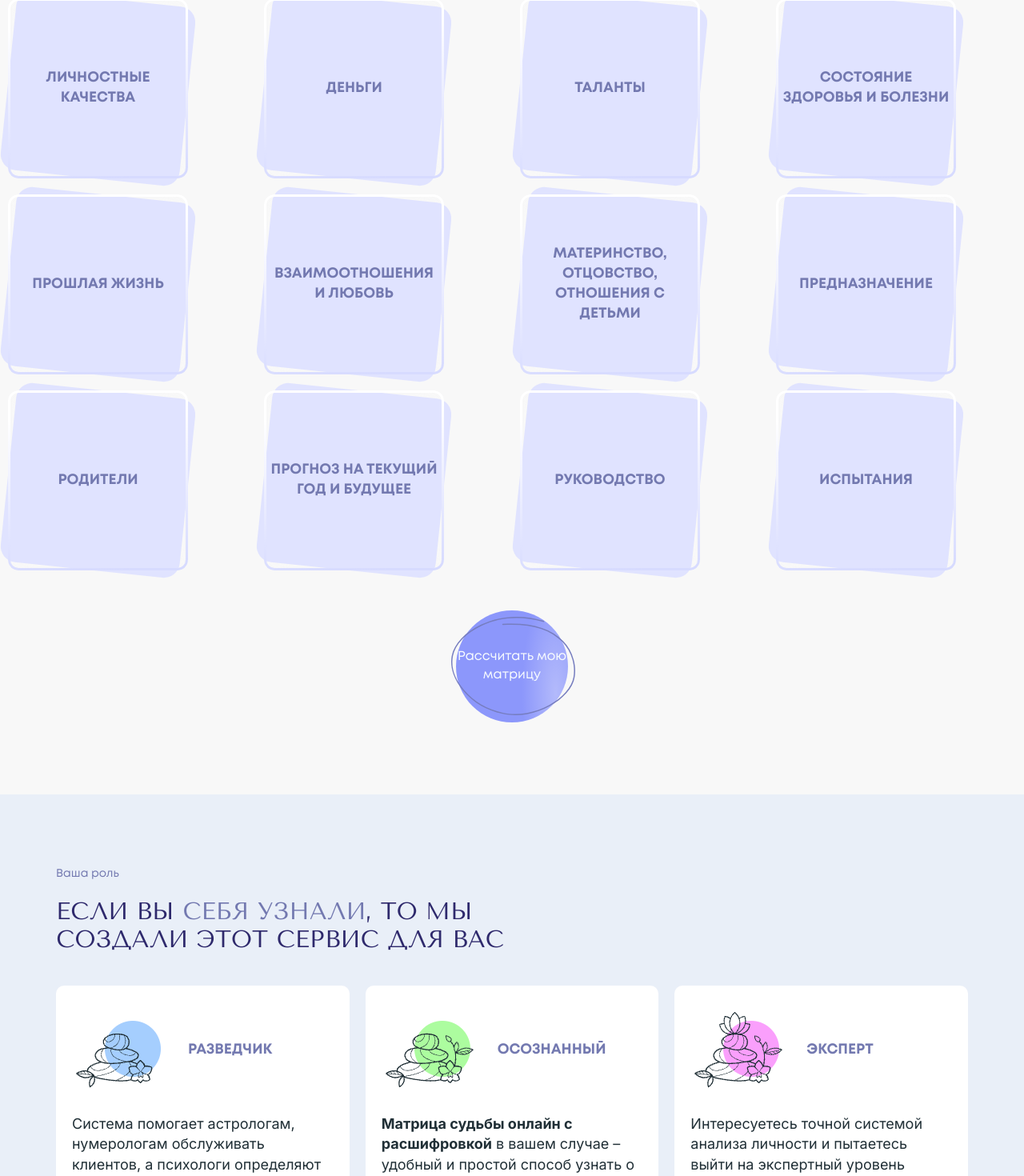
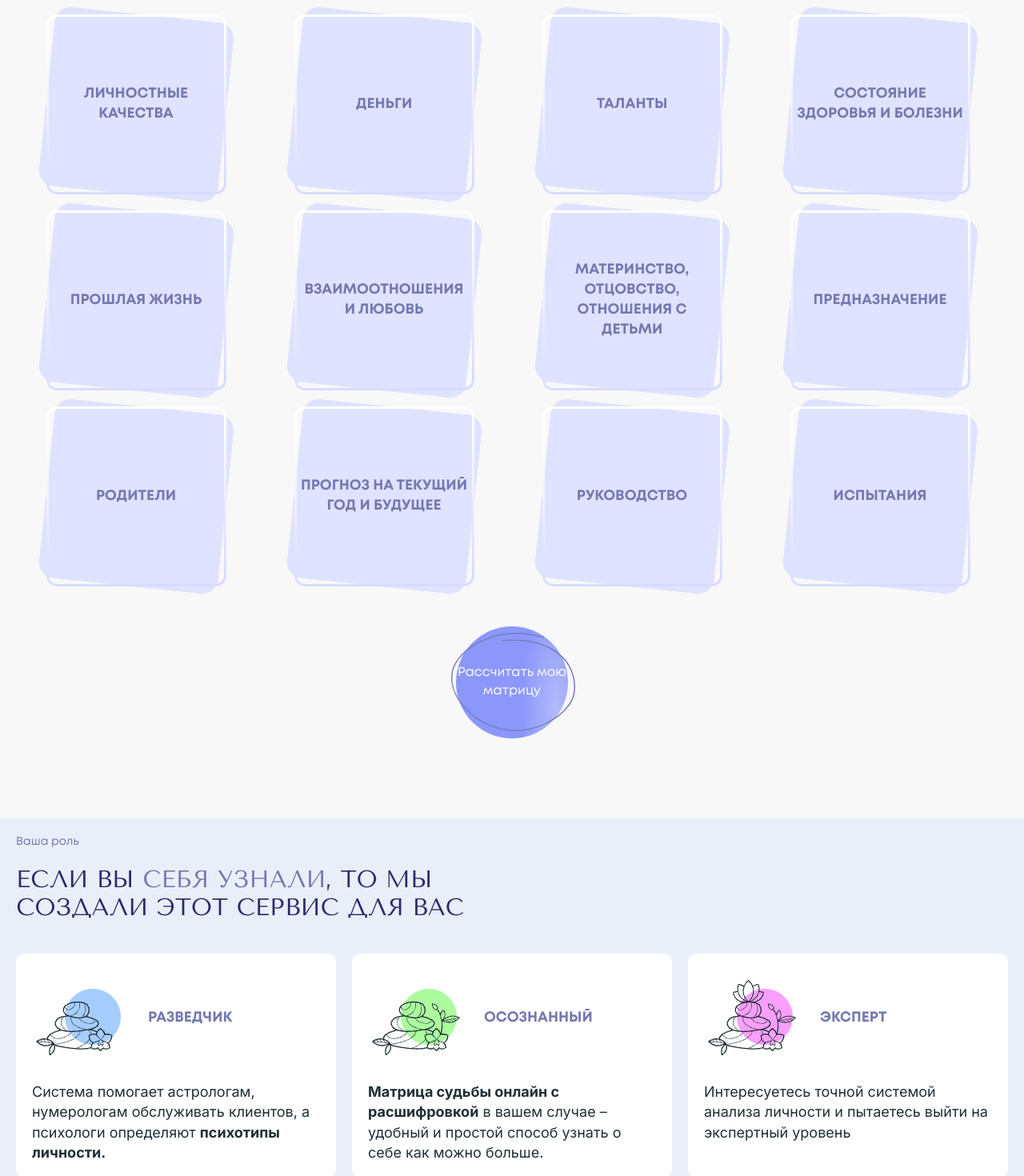
Before and after one commit to Cebastion/numerology, a Next.js app: page / in a window 1280 px wide. Shown: the part 1313-2783 px from the top of the page at 80% size. Built offline with nearby package versions, Linux system fonts and the light colour scheme.

Commit message:
new commit

```diff
--- a/src/app/page.module.scss
+++ b/src/app/page.module.scss
@@ -173,7 +173,7 @@
   background-color: rgb(233, 239, 248);
   width: 100%;
   height: 100%;
-  padding: 80px 60px;
+  padding: 80px 0;
 }
 
 .about_content {
@@ -270,12 +270,12 @@
 .cards_content {
   max-width: 1280px;
   margin: 0 auto;
-  padding: 10px;
+  padding: 20px;
 }
 
 .content_recognise {
   background: rgb(233, 239, 248);
-  padding: 10px;
+  padding: 20px;
 }
 
 .cards_title {
@@ -310,10 +310,12 @@
 .cards_grid {
   display: grid;
   grid-template-columns: repeat(auto-fill, 300px);
-  grid-gap: 20px;
+  grid-gap: 10px;
+  justify-items: center;
 }
 
 .card_structure{
+  margin: 10px 0 0 0;
   position: relative;
   max-width: 225px;
   max-height: 225px;
@@ -524,7 +526,8 @@ background: rgba(255, 255, 255, 0.01);
 }
 
 .recognise_content {
-  padding: 80px 60px;
+  max-width: 1280px;
+  margin: 0 auto;
 }
 
 .recognise_row {
@@ -1414,7 +1417,7 @@ background: rgba(255, 255, 255, 0.01);
   .content_about {
     background-image: url('/img/numerology-concept-still-life-about-480.png');
     background-position: right bottom;
-    padding: 10px;
+    padding: 20px;
     background-size: 68%;
   }
 
@@ -1472,11 +1475,16 @@ background: rgba(255, 255, 255, 0.01);
   .level_block::before {
     width: 100%;
   }
+
+
+  .content_cards{
+    display: none;
+  }
 }
 
 @media(max-width: 420px) {
   .content_about {
-    padding: 10px;
+    padding: 20px;
   }
 
   .about_button {
@@ -1497,7 +1505,7 @@ background: rgba(255, 255, 255, 0.01);
   }
 
   .recognise_content {
-    padding: 0;
+    padding: 20px;
   }
 }
 
--- a/src/app/page.tsx
+++ b/src/app/page.tsx
@@ -15,6 +15,7 @@ export default function Home() {
   const [selectTwo, setSelectTwo] = useState('Женщина')
   const [ActiveFAQ, setActiveFAQ] = useState(null)
   const [ActiveIndexCard, setActiveIndexCard] = useState(null)
+  const [ActiveBooleanCard, setActiveBooleanCard] = useState(false)
   const faqRefs = useRef<(HTMLDivElement | null)[]>([])
   const faqBlockRef = useRef<HTMLDivElement | null>(null)
   const MatrixBlockRef = useRef<HTMLDivElement | null>(null)
@@ -59,6 +60,7 @@ export default function Home() {
   }
 
   const handleMouseEnter = (index: any) => {
+    setActiveBooleanCard(true)
     setActiveIndexCard(index)
   }
 
@@ -138,12 +140,12 @@ export default function Home() {
                   <div className={style.card}>
                     <span>{card.title}</span>
                   </div>
-                  {ActiveIndexCard === index && (
+                  {ActiveIndexCard === index && ActiveBooleanCard && (
                     <div className={style.card_body} ref={(el) => {
                       cardRefs.current[index] = el
                     }}>
                       <h2>{card.title}</h2>
-                      <p dangerouslySetInnerHTML={{ __html: card.text }} />
+                      <p onMouseEnter={() => setActiveBooleanCard(false)} dangerouslySetInnerHTML={{ __html: card.text }} />
                     </div>
                   )}
                 </li>
```
